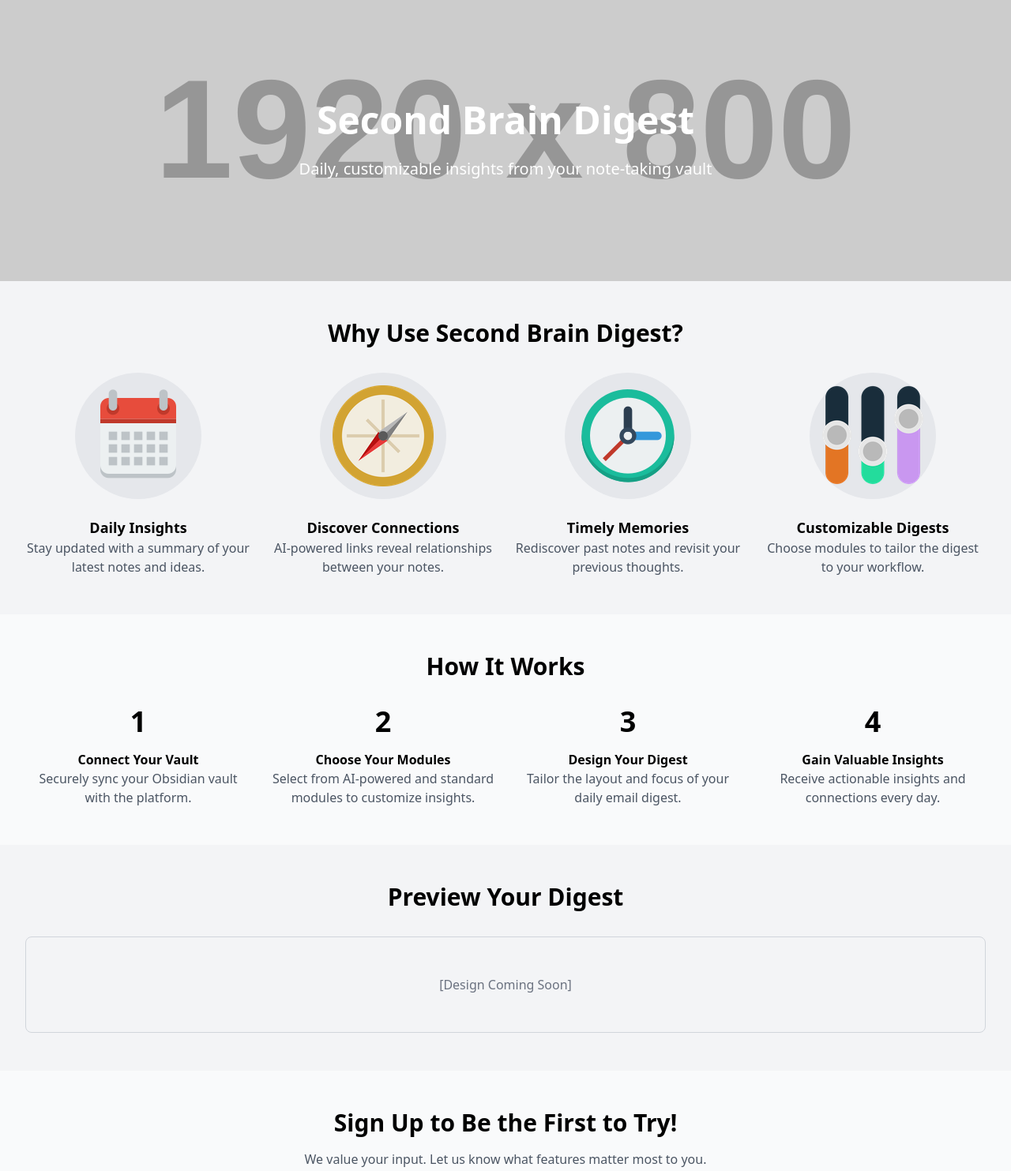
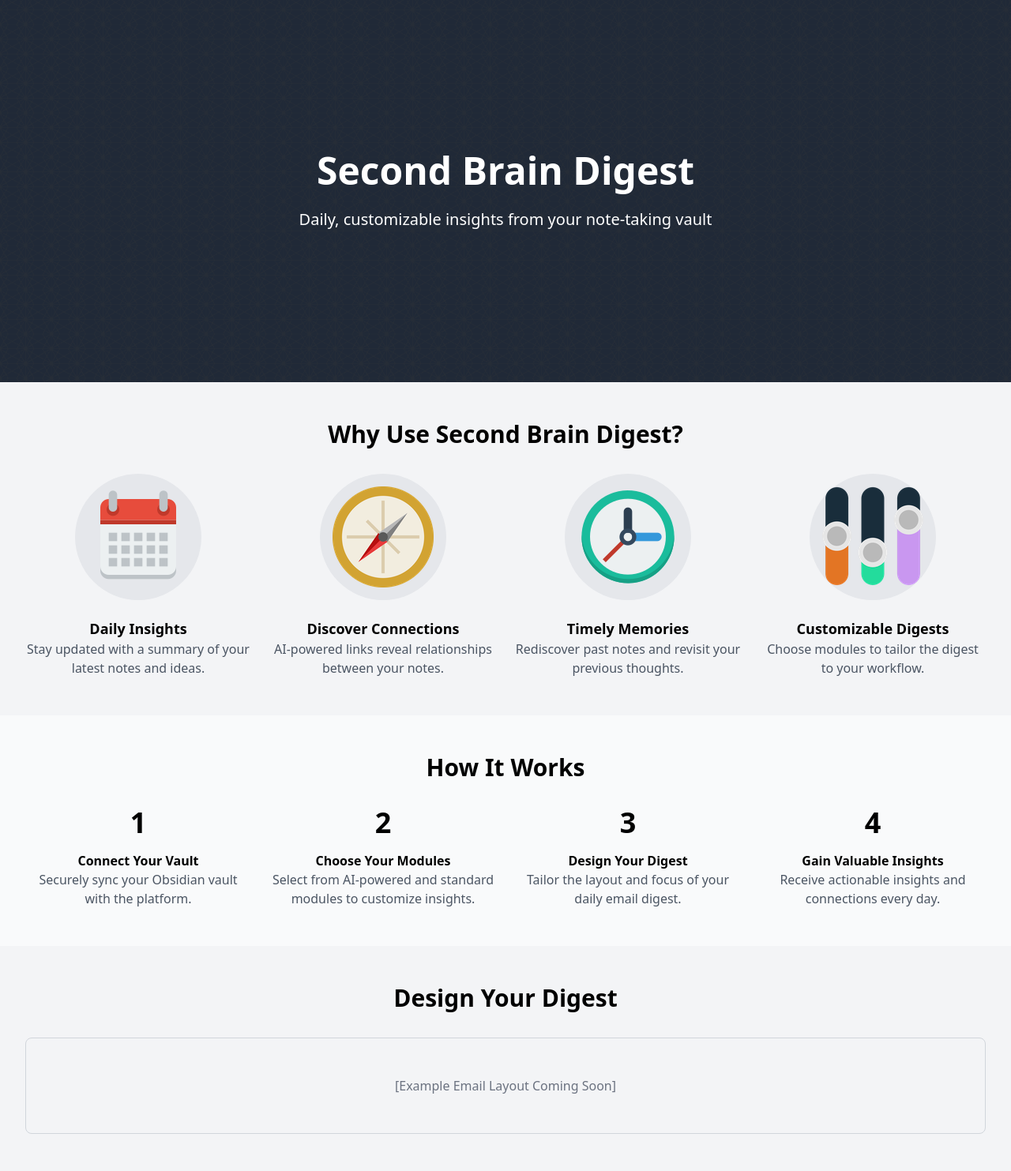
Before and after one commit to dannberg/secondbraindigest-website, a plain HTML site: page index.html in a window 1280 px wide. Shown: the top 1483 px of the page at 79% size. Drawn offline with nearby package versions, Linux system fonts and the light colour scheme; placeholder pictures from the web are drawn by us.

Commit message:
edit hero image

```diff
--- a/index.html
+++ b/index.html
@@ -10,9 +10,9 @@
     <!-- Hero Section -->
     <header class="relative bg-gray-800">
         <div class="absolute inset-0">
-            <img class="w-full h-full object-cover" src="https://via.placeholder.com/1920x800" alt="Placeholder Image">
+            <img class="w-full h-full object-cover" src="images/black-thread-1920x1080.png" alt="Dark blue patterned background">
         </div>
-        <div class="relative max-w-7xl mx-auto py-32 px-4 sm:px-6 lg:px-8 text-white text-center">
+        <div class="relative max-w-7xl mx-auto py-48 px-4 sm:px-6 lg:px-8 text-white text-center">
             <h1 class="text-5xl font-bold">Second Brain Digest</h1>
             <p class="mt-6 text-xl">Daily, customizable insights from your note-taking vault</p>
         </div>
@@ -84,9 +84,9 @@
 
     <!-- Email Mockup Section -->
     <section class="max-w-7xl mx-auto py-12 px-4 sm:px-6 lg:px-8">
-        <h2 class="text-3xl font-bold mb-8 text-center">Preview Your Digest</h2>
+        <h2 class="text-3xl font-bold mb-8 text-center">Design Your Digest</h2>
         <div class="bg-gray-100 border border-gray-300 rounded-lg py-12 text-center">
-            <p class="text-gray-500">[Design Coming Soon]</p>
+            <p class="text-gray-500">[Example Email Layout Coming Soon]</p>
         </div>
     </section>
 
@@ -94,7 +94,7 @@
     <section class="bg-gray-50 py-12">
         <div class="max-w-7xl mx-auto px-4 sm:px-6 lg:px-8 text-center">
             <h2 class="text-3xl font-bold mb-4">Sign Up to Be the First to Try!</h2>
-            <p class="mb-6 text-gray-600">We value your input. Let us know what features matter most to you.</p>
+            <p class="mb-6 text-gray-600">Would you use this product? Let us know what features matter most to you and be first in line when we launch.</p>
             <a href="https://forms.gle/vhaJV19mAsELjrwbA" class="bg-blue-600 text-white px-6 py-3 rounded shadow hover:bg-blue-700">Sign Up</a>
         </div>
     </section>
```
Also changed, not shown: images/black-thread-1920x1080.png (added).
